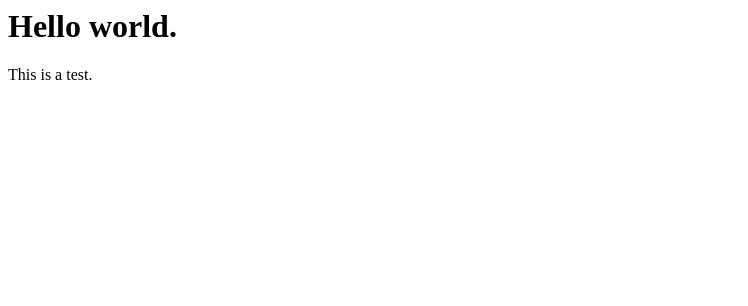
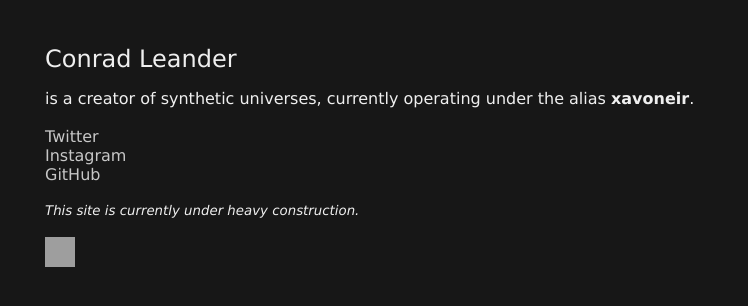
Before and after one commit to xavoneir/xavoneir.github.io, a plain HTML site: page index.html in a window 1280 px wide. Shown: the whole page, without its empty margins (0-748 px from the left). Drawn offline with Linux system fonts and the light colour scheme; grey boxes are pictures that could not be loaded.

Commit message:
Add files via upload

```diff
--- a/index.html
+++ b/index.html
@@ -1,9 +1,19 @@
 <html>
 <head>
-	<title>...?</title>
+	<title>xavoneir</title>
+	<link rel="stylesheet" href="scripts/style.css">
 </head>
 <body>
-	<h1>Hello world.</h1>
-	<p>This is a test.</p>
+	<h1>Conrad Leander</h1>
+	<p>is a creator of synthetic universes, currently operating under the alias <b>xavoneir</b>.<br>
+	<br>
+	<a href="https://twitter.com/xavoneir" target="_blank">Twitter</a><br>
+	<a href="https://instagram.com/xavoneir" target="_blank">Instagram</a><br>
+	<a href="https://github.com/xavoneir" target="_blank">GitHub</a><br>
+	<br>
+	<sub><i>This site is currently under heavy construction.</i></sub><br>
+	<br>
+	<a href='https://webring.xxiivv.com/#random' target='_blank'><img src='https://webring.xxiivv.com/icon.white.svg'/ style="height:30px;width:30px"></a>
+	</p>
 </body>
 </html>
--- /dev/null
+++ b/scripts/style.css
@@ -0,0 +1,54 @@
+/* Main CSS */
+
+/* Fonts */
+
+h1 {
+	font-family: 'Roboto_Regular', Verdana, sans-serif;
+	src: url('/media/fonts/Roboto_Regular.ttf');
+	font-weight: normal;
+	font-style: normal;
+	font-size: 150%;
+}
+
+p {
+	font-family: 'Roboto_Regular', Verdana, sans-serif;
+	src: url('/media/fonts/Roboto_Regular.ttf');
+	font-weight: normal;
+	font-style: normal;
+	font-size: 100%;
+}
+
+/* Colors */
+
+body {
+	background-color: #171717;
+	color: #efefef;
+}
+
+a:link {
+	color: #c7c7c7;
+	background-color: transparent;
+	text-decoration: none;
+}
+
+a:visited {
+	color: #c0ffee;
+	background-color: transparent;
+	text-decoration: none;
+}
+
+a:hover {
+	color: #f00;
+	background-color: transparent;
+	text-decoration: none;
+}
+
+/* Spacing */
+
+body {
+	padding-top: 37px;
+	padding-left: 37px;
+	padding-bottom: 37px;
+	padding-right: 37px;
+	overflow: visible;
+}
```
Also changed, not shown: fonts/Roboto-Black.ttf (added), fonts/Roboto-Bold.ttf (added), fonts/Roboto-BoldItalic.ttf (added), fonts/Roboto-Italic.ttf (added), fonts/Roboto-Regular.ttf (added).
